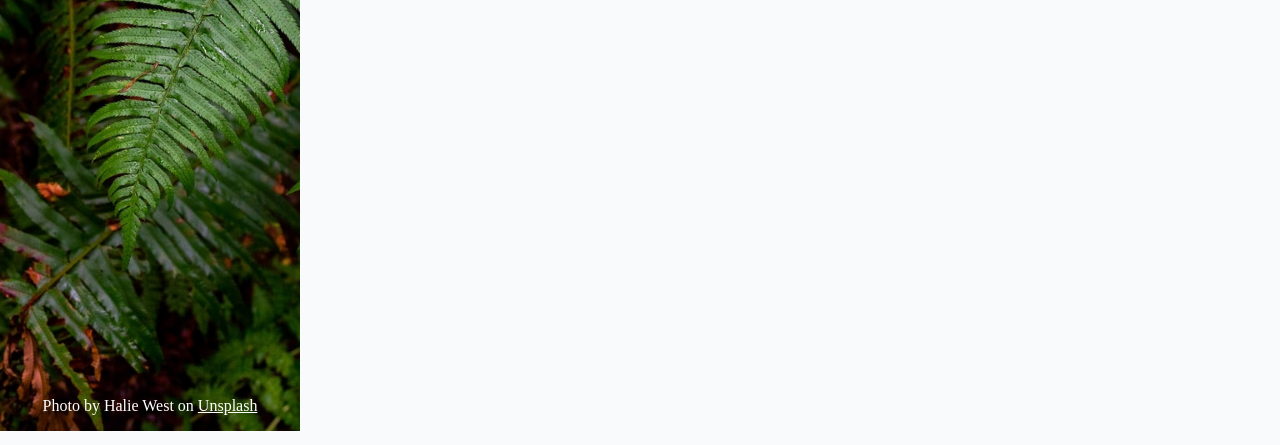
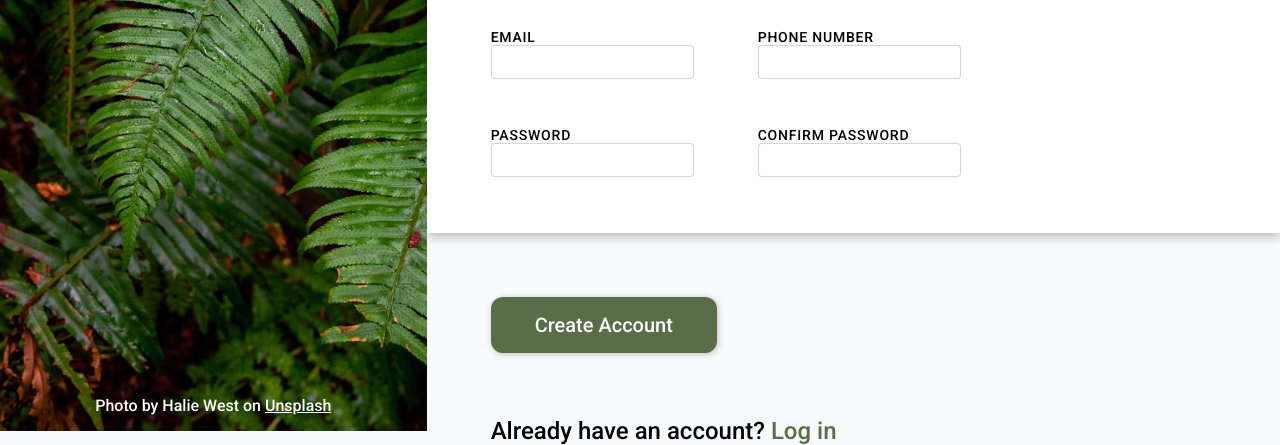
Before and after one commit to edgeboy47/odin-sign-up-form, a plain HTML site: page index.html in a window 1280 px wide. Shown: the part 369-814 px from the top of the page. Drawn offline with Linux system fonts and the light colour scheme.

Commit message:
Finish form area

```diff
--- a/index.html
+++ b/index.html
@@ -28,26 +28,41 @@
         in your life to help you realize your deepest dreams.<br />
         Sign up <em>now</em> to get started.
       </p>
+      <br />
       <p>You <em>know</em> you want to.</p>
+      <br />
       <form action="#">
         <div class="form-area">
-          Let's do this!<br />
-
+          Let's do this!
+          <br />
+          <div class="form-row">
+            <div class="form-element">
               <label for="first-name">First Name</label>
               <input type="text" name="first-name" id="first-name" />
-
+            </div>
+            <div class="form-element">
               <label for="last-name">Last name</label>
               <input type="text" name="last-name" id="last-name" />
+            </div>
+          </div>
 
+          <div class="form-row">
+            <div class="form-element">
               <label for="email">Email</label>
               <input type="email" name="email" id="email" />
-
+            </div>
+            <div class="form-element">
               <label for="phone-number">Phone Number</label>
               <input type="tel" name="phone-number" id="phone-number" />
+            </div>
+          </div>
 
+          <div class="form-row">
+            <div class="form-element">
               <label for="password">Password</label
               ><input type="password" name="password" id="password" />
-
+            </div>
+            <div class="form-element">
               <label for="confirm-password">Confirm Password</label>
               <input
                 type="password"
@@ -55,9 +70,13 @@
                 id="confirm-password"
               />
             </div>
+          </div>
+        </div>
         <button type="button">Create Account</button>
       </form>
+      <p>
         Already have an account? <a class="login-button" href="#">Log in</a>
+      </p>
     </div>
   </body>
 </html>
--- a/style.css
+++ b/style.css
@@ -1,7 +1,11 @@
+@import url("https://fonts.googleapis.com/css2?family=Roboto:ital,wght@0,500;1,500&family=Share+Tech&display=swap");
+
 * {
   margin: 0;
   padding: 0;
   box-sizing: border-box;
+  font-family: Roboto, sans-serif;
+  font-weight: 500;
 }
 
 body {
@@ -18,7 +22,7 @@ body {
   background-image: url(./assets/background.jpg);
   background-repeat: no-repeat;
   background-size: cover;
-  width: clamp(300px, 20vw, 500px);
+  width: clamp(300px, calc(100vw / 3), 500px);
 }
 
 .logo {
@@ -61,5 +65,65 @@ body {
 /* FORM */
 
 .form-container {
-    flex: 1;
+  flex: 1;
+  font-size: 1.5rem;
+  padding-top: 4rem;
 }
+
+.form-container p {
+  padding-left: 4rem;
+}
+
+.form-area {
+  background: #fff;
+  width: 100%;
+  padding: 1.5rem 4rem;
+  box-shadow: 0px 4px 10px #bbbbbb;
+}
+
+.form-row {
+  display: flex;
+  margin-bottom: 1rem;
+}
+
+.form-element {
+  margin: 1rem 4rem 1rem 0;
+}
+
+label {
+  display: block;
+  font-size: 0.875rem;
+  text-transform: uppercase;
+  letter-spacing: 0.1ch;
+  font-weight: 500;
+}
+
+input {
+  font-size: 1rem;
+  border-radius: 4px;
+  padding: 1rem 0.5rem;
+  height: 1.5rem;
+  border: 1px solid rgba(204, 204, 204, 0.8);
+}
+
+input:focus {
+  outline: none;
+  border: 2px solid #7f9ae5;
+  box-shadow: 1px 1px 2px #bbbbbb ;
+}
+
+button {
+  color: #fff;
+  font-size: 1.25rem;
+  margin: 4rem;
+  background-color: #596D48;
+  padding: 1rem 2.75rem;
+  border:none;
+  border-radius: 12px;
+  box-shadow: 1px 1px 6px #bbb;
+}
+
+.login-button {
+  text-decoration: none;
+  color: #596D48;
+}
```
Lines whose indentation alone changed are shown as unchanged.
